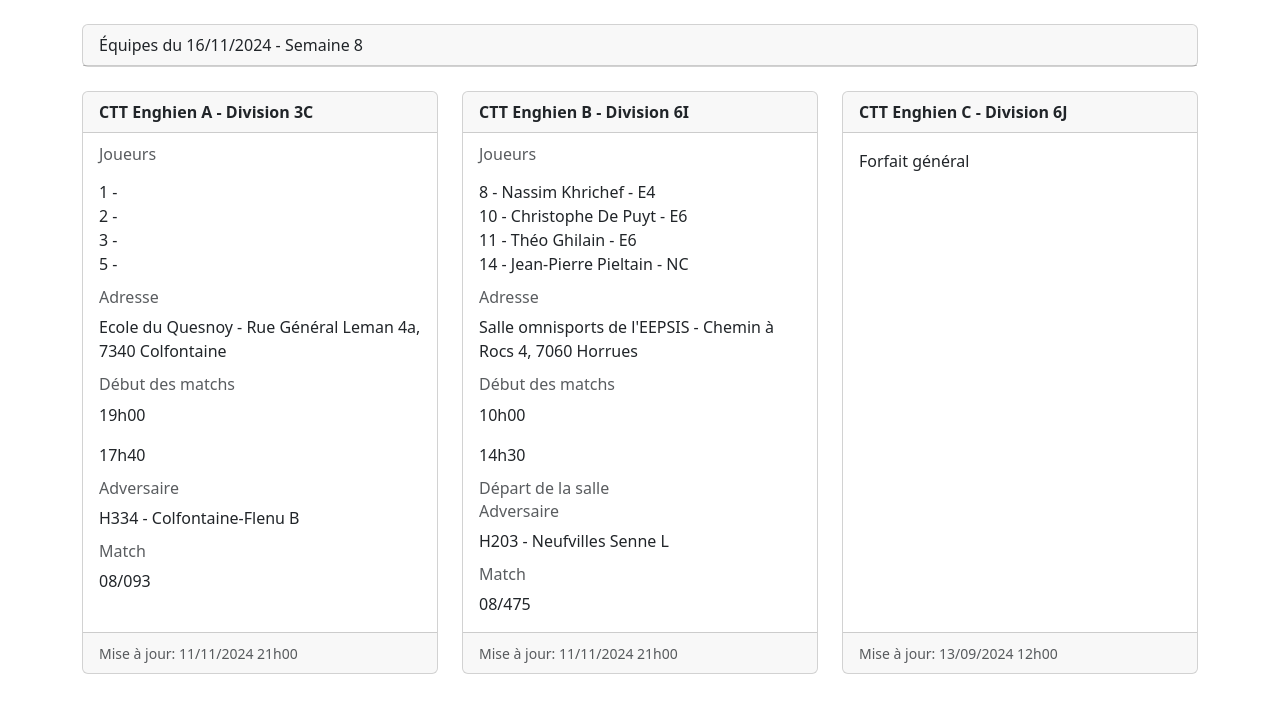
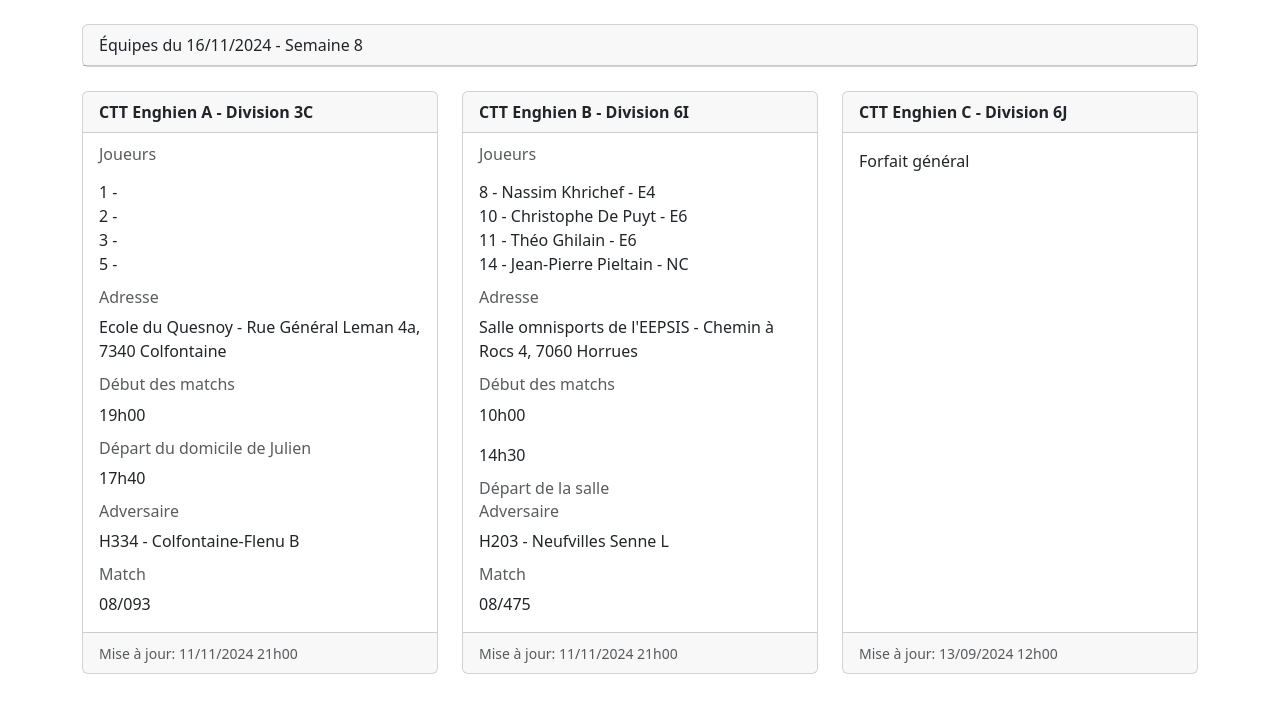
Before and after one commit to CTTEnghien/home, a plain HTML site: page selections.html in a window 1280 px wide. Drawn offline with nearby package versions, Linux system fonts and the light colour scheme.

Commit message:
Update selections.html

```diff
--- a/selections.html
+++ b/selections.html
@@ -29,7 +29,7 @@
                      <p class="card-text">19h00</p>
                      <h6 class="card-subtitle mb-2 text-body-secondary d-none">Présence à la salle</h6>
                      <p class="card-text d-none">18h30</p>
-                     <h6 class="card-subtitle mb-2 text-body-secondary d-none">Départ du domicile de Julien</h6>
+                     <h6 class="card-subtitle mb-2 text-body-secondary">Départ du domicile de Julien</h6>
                      <p class="card-text">17h40</p>
                      <h6 class="card-subtitle mb-2 text-body-secondary">Adversaire</h6>
                      <p class="card-text">H334 - Colfontaine-Flenu B</p>
```
